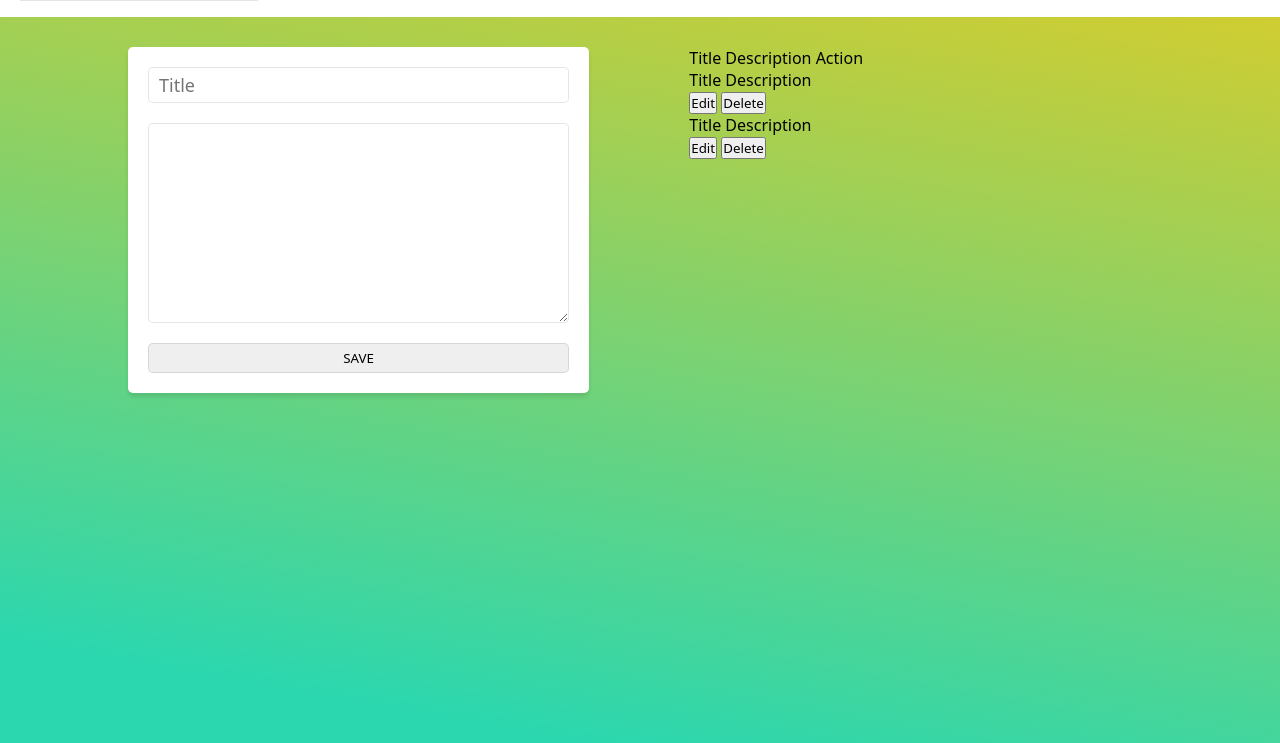
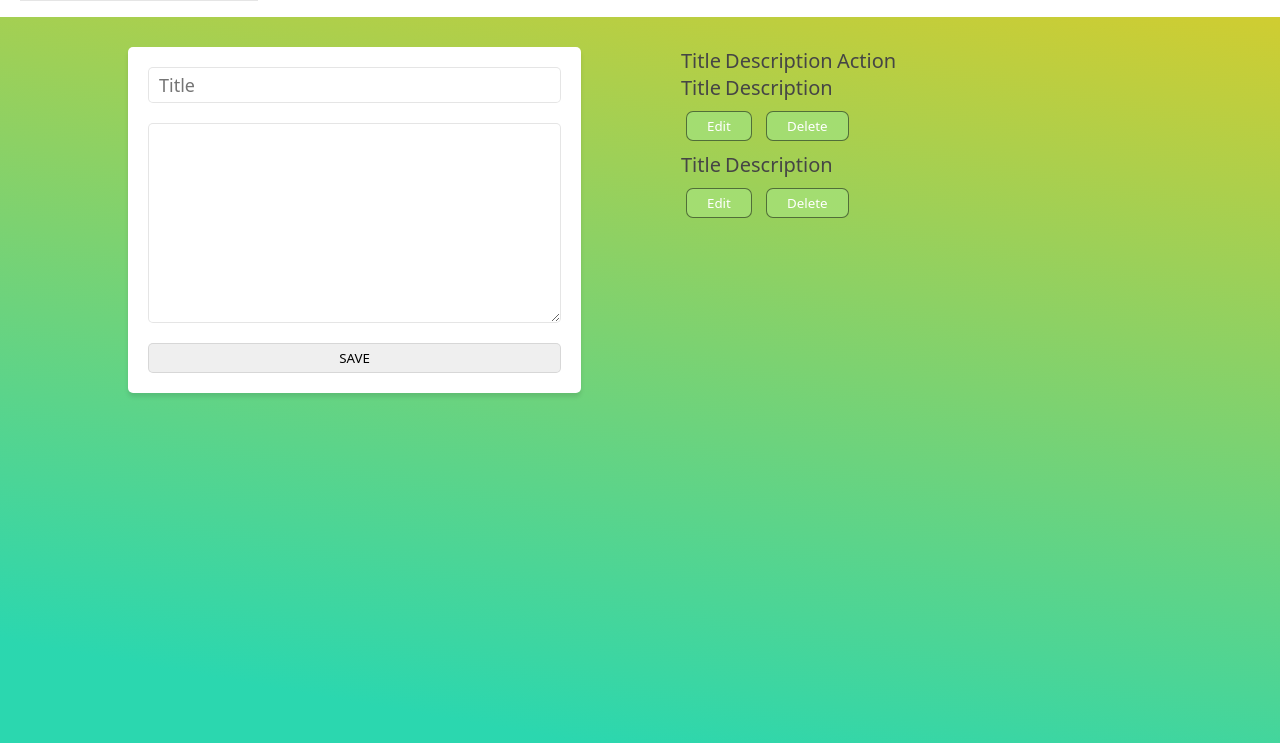
Before and after one commit to Jav0ho7/TODO, a plain HTML site: page index.html in a window 1280 px wide. Shown: the part 57-800 px from the top of the page. Drawn offline with Linux system fonts and the light colour scheme.

Commit message:
first commit

```diff
--- a/index.html
+++ b/index.html
@@ -24,17 +24,17 @@
 
     <div class="todo-list">
       <div class="todo-list__header">
-        <span class="todo-list__span">Title</span>
-        <span class="todo-list__span">Description</span>
-        <span class="todo-list__span">Action</span>
+        <span class="todo-list__span span " >Title</span>
+        <span class="todo-list__span span " >Description</span>
+        <span class="todo-list__span span " >Action</span>
 
 
       </div>
 
       <ul class="todos">
         <li class="todos__item">
-          <span class="todos__span">Title</span>
-          <span class="todos__span">Description</span>
+          <span class="todos__span span">Title</span>
+          <span class="todos__span span">Description</span>
 
           <div class="todos__actions">
             <button class="todos__action btn">Edit</button>
@@ -44,12 +44,12 @@
         </li>
 
         <li class="todos__item">
-          <span class="todos__span">Title</span>
-          <span class="todos__span">Description</span>
+          <span class="todos__span span">Title</span>
+          <span class="todos__span span">Description</span>
 
           <div class="todos__actions">
-             <button class="todos__action">Edit</button>
-             <button class="todos__action">Delete</button>
+             <button class="todos__action btn" >Edit</button>
+             <button class="todos__action btn">Delete</button>
            </div>
         </li>
 
--- a/scss/_main.scss
+++ b/scss/_main.scss
@@ -75,5 +75,15 @@
 }
 
 .btn{
+  border-radius: 7px;
+  background-color:rgb(163, 221, 113) ;
+  color: white;
+  padding:5px 20px ;
+  margin: 10px 5px;
 
+  border: 1px solid rgba(black, 0.5);
 }
+.span{
+  color: rgb(69, 69, 69);
+  font-size: 20px;
+}
```
Also changed, not shown: css/setting.css, css/setting.min.css, 2 other files.
